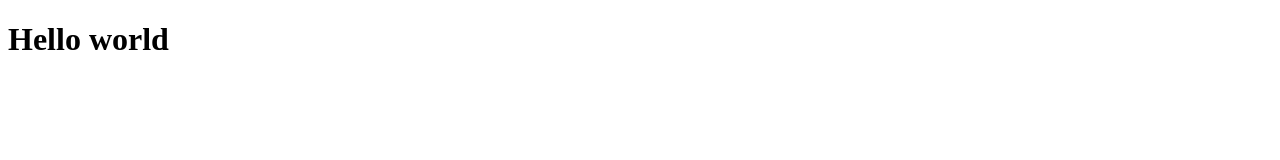
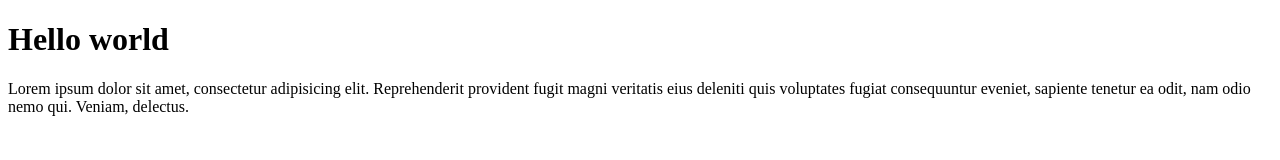
Before and after one commit to syamil09/git-test, a plain HTML site: page index.html in a window 1280 px wide. Drawn offline with Linux system fonts and the light colour scheme.

Commit message:
menambahkan paragraf

```diff
--- a/index.html
+++ b/index.html
@@ -6,5 +6,6 @@
 </head>
 <body>
 	<h1>Hello world</h1>
+	<p>Lorem ipsum dolor sit amet, consectetur adipisicing elit. Reprehenderit provident fugit magni veritatis eius deleniti quis voluptates fugiat consequuntur eveniet, sapiente tenetur ea odit, nam odio nemo qui. Veniam, delectus.</p>
 </body>
 </html>
```
